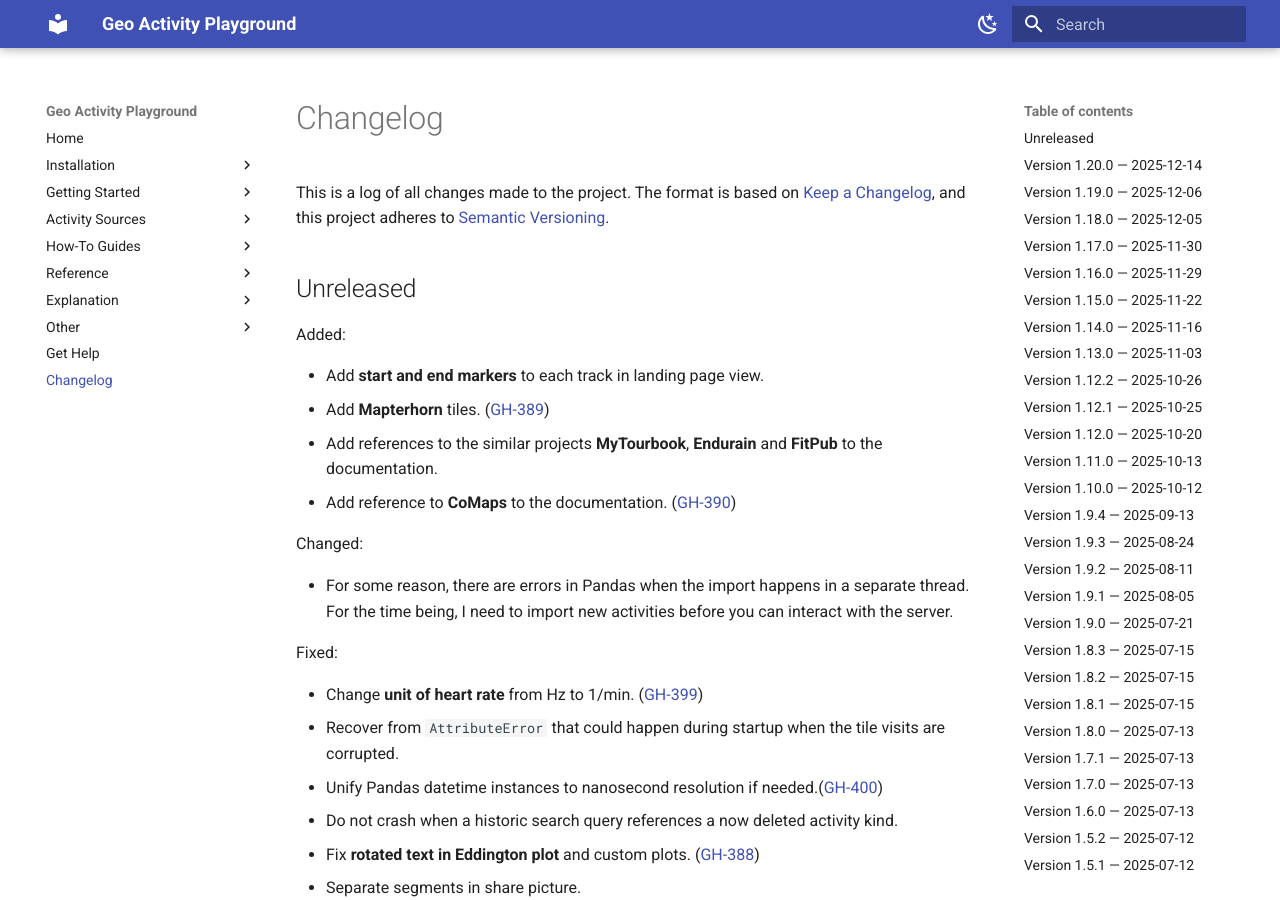
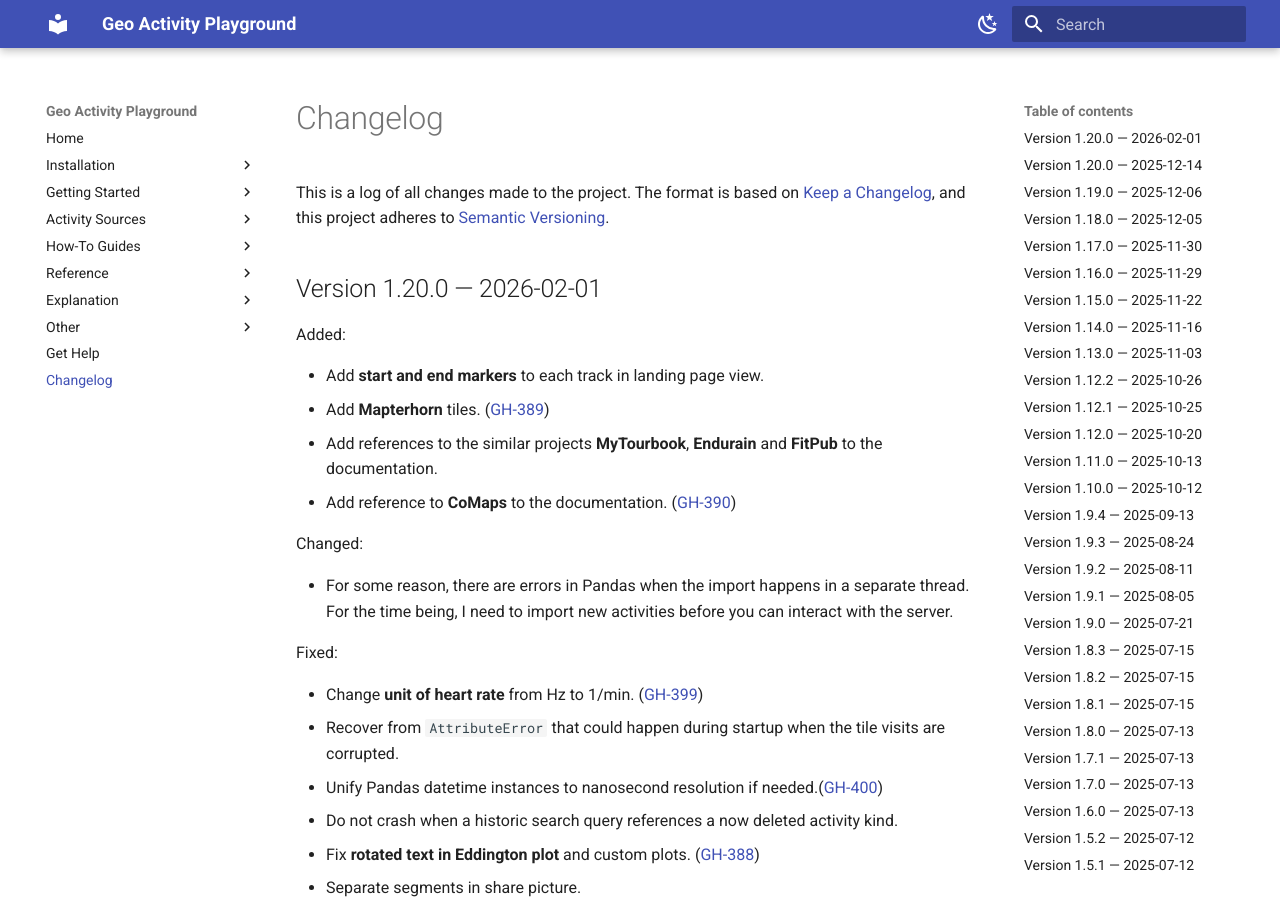
Before and after one commit to martin-ueding/geo-activity-playground, an MkDocs documentation site: the page built from docs/changelog.md, in a window 1280 px wide and 900 px high. Built offline with MkDocs 1.6.1 and Material for MkDocs 9.7.7, drawn with Linux system fonts in a browser that asks for light colours.

Commit message:
chore: bump version to 1.20.0

```diff
--- a/docs/changelog.md
+++ b/docs/changelog.md
@@ -13,7 +13,7 @@ Types of changes
     *Security* in case of vulnerabilities.
 -->
 
-## Unreleased
+## Version 1.20.0 — 2026-02-01
 
 Added:
 
```
